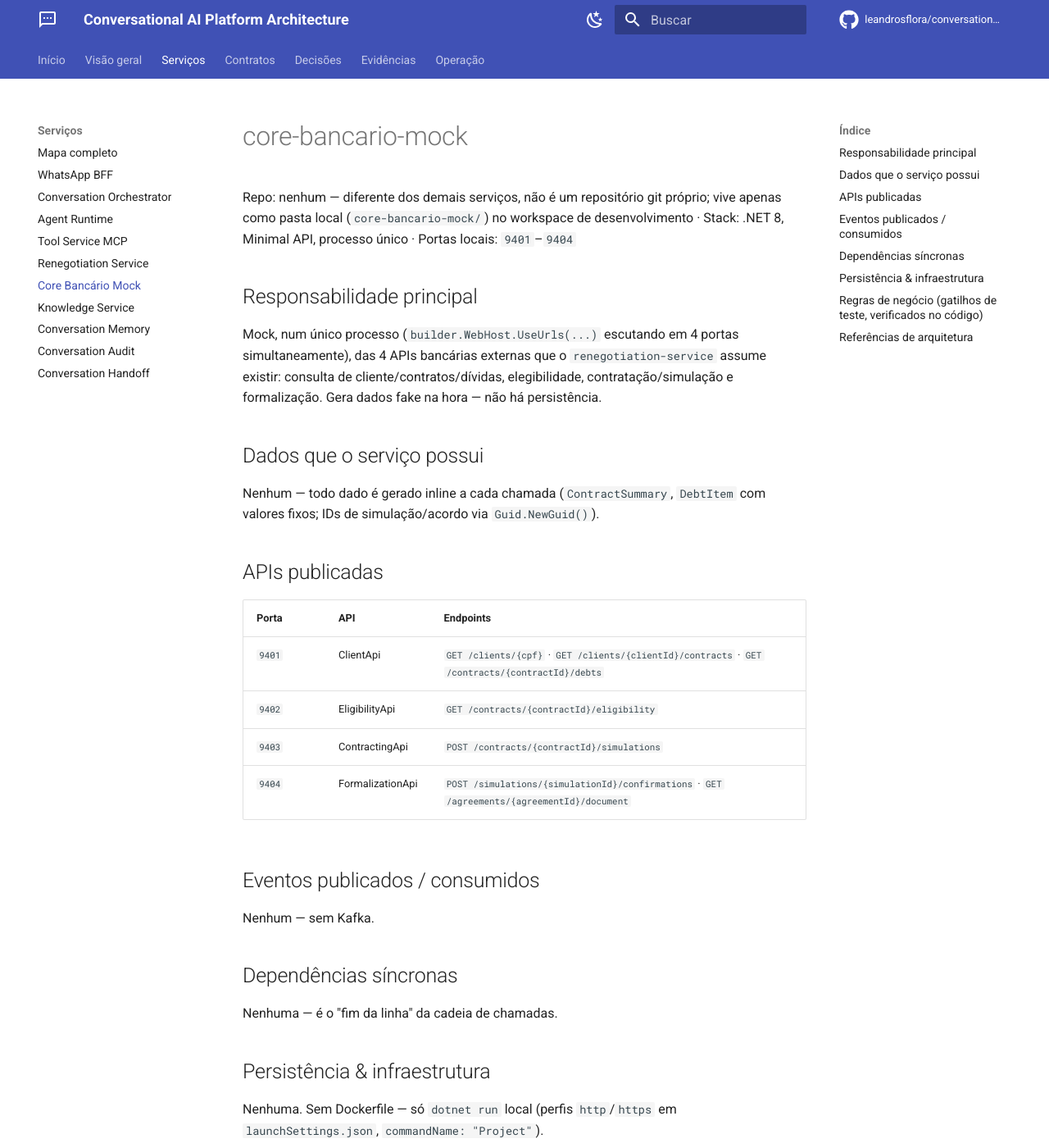
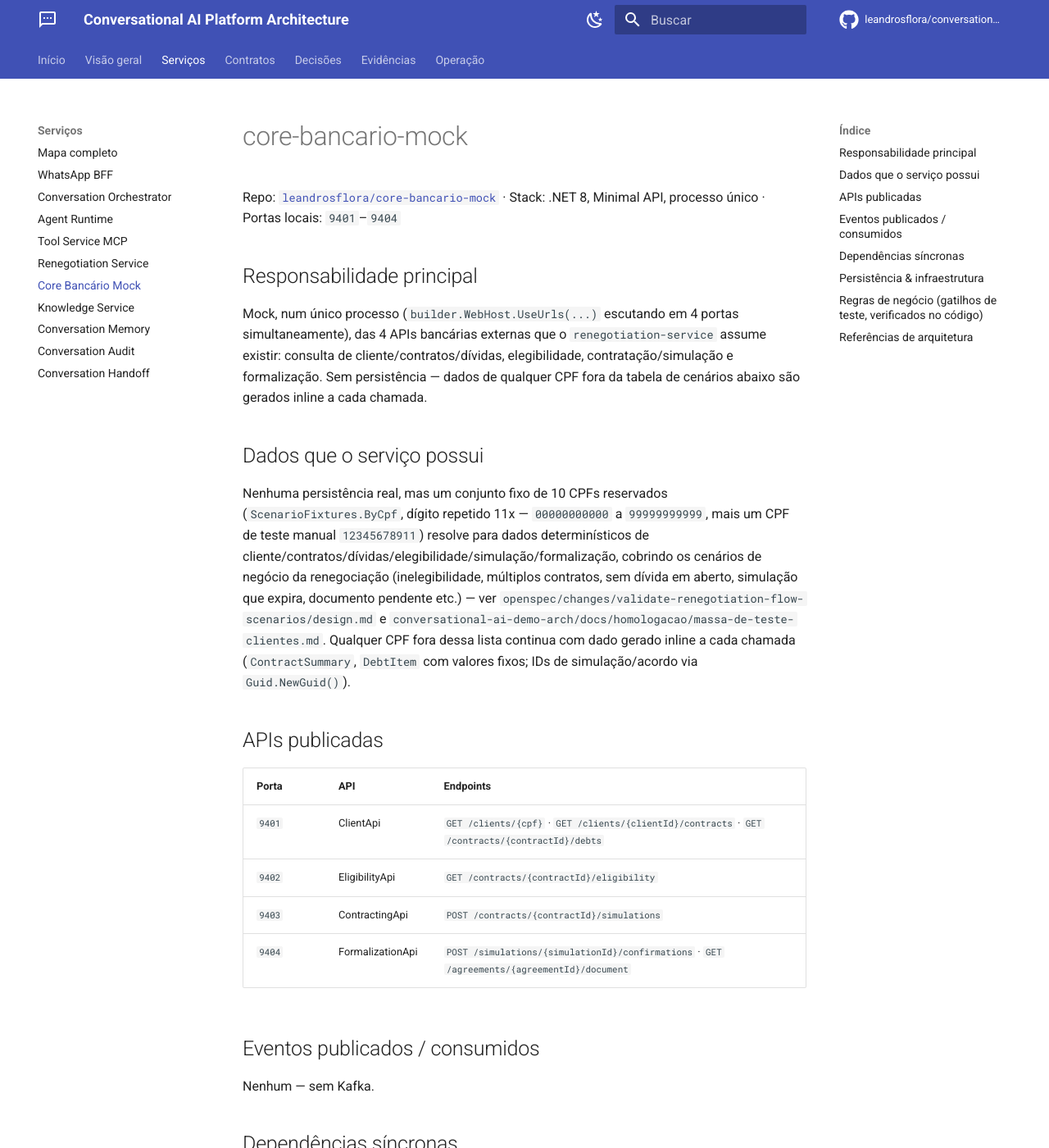
Before and after one commit to leandrosflora/conversational-ai-demo-arch, an MkDocs documentation site: the page built from docs/services/core-bancario-mock.md, in a window 1280 px wide and 1400 px high. Shown: the whole window at 82% size. Built offline with MkDocs 1.6.1 and Material for MkDocs 9.7.7, drawn with Linux system fonts in a browser that asks for light colours; comment, search, counter and statistics services are not loaded; some of the changed text lies outside the part shown.

Commit message:
Update docs now that core-bancario-mock has its own repository
core-bancario-mock was just given its own GitHub repo (previously a
local-only folder with no git tracking at all). Update the three
places that documented it as repo-less, and refresh
docs/services/core-bancario-mock.md's stale claims discovered while
doing this (no Dockerfile - it has one and is built via Docker Compose;
"no fixed data" - the reserved-CPF scenario table added in
validate-renegotiation-flow-scenarios is now the source of truth for
10 CPFs).

Co-Authored-By: Claude Sonnet 5 <noreply@anthropic.com>

```diff
--- a/docs/services/core-bancario-mock.md
+++ b/docs/services/core-bancario-mock.md
@@ -1,14 +1,14 @@
 # core-bancario-mock
 
-Repo: nenhum — diferente dos demais serviços, não é um repositório git próprio; vive apenas como pasta local (`core-bancario-mock/`) no workspace de desenvolvimento · Stack: .NET 8, Minimal API, processo único · Portas locais: `9401`–`9404`
+Repo: [`leandrosflora/core-bancario-mock`](https://github.com/leandrosflora/core-bancario-mock) · Stack: .NET 8, Minimal API, processo único · Portas locais: `9401`–`9404`
 
 ## Responsabilidade principal
 
-Mock, num único processo (`builder.WebHost.UseUrls(...)` escutando em 4 portas simultaneamente), das 4 APIs bancárias externas que o `renegotiation-service` assume existir: consulta de cliente/contratos/dívidas, elegibilidade, contratação/simulação e formalização. Gera dados fake na hora — não há persistência.
+Mock, num único processo (`builder.WebHost.UseUrls(...)` escutando em 4 portas simultaneamente), das 4 APIs bancárias externas que o `renegotiation-service` assume existir: consulta de cliente/contratos/dívidas, elegibilidade, contratação/simulação e formalização. Sem persistência — dados de qualquer CPF fora da tabela de cenários abaixo são gerados inline a cada chamada.
 
 ## Dados que o serviço possui
 
-Nenhum — todo dado é gerado inline a cada chamada (`ContractSummary`, `DebtItem` com valores fixos; IDs de simulação/acordo via `Guid.NewGuid()`).
+Nenhuma persistência real, mas um conjunto fixo de 10 CPFs reservados (`ScenarioFixtures.ByCpf`, dígito repetido 11x — `00000000000` a `99999999999`, mais um CPF de teste manual `12345678911`) resolve para dados determinísticos de cliente/contratos/dívidas/elegibilidade/simulação/formalização, cobrindo os cenários de negócio da renegociação (inelegibilidade, múltiplos contratos, sem dívida em aberto, simulação que expira, documento pendente etc.) — ver `openspec/changes/validate-renegotiation-flow-scenarios/design.md` e `conversational-ai-demo-arch/docs/homologacao/massa-de-teste-clientes.md`. Qualquer CPF fora dessa lista continua com dado gerado inline a cada chamada (`ContractSummary`, `DebtItem` com valores fixos; IDs de simulação/acordo via `Guid.NewGuid()`).
 
 ## APIs publicadas
 
@@ -29,9 +29,11 @@ Nenhuma — é o "fim da linha" da cadeia de chamadas.
 
 ## Persistência & infraestrutura
 
-Nenhuma. Sem Dockerfile — só `dotnet run` local (perfis `http`/`https` em `launchSettings.json`, `commandName: "Project"`).
+Nenhuma. Roda tanto via `dotnet run` local quanto em container (tem `Dockerfile`, usado como `build: context: ../core-bancario-mock` no `docker-compose.yml` deste repo).
 
 ## Regras de negócio (gatilhos de teste, verificados no código)
+
+Genéricos, aplicados a qualquer CPF fora da tabela de cenários reservados (ver "Dados que o serviço possui" acima):
 
 | Cenário | Gatilho exato | Resposta |
 |---|---|---|
@@ -41,6 +43,10 @@ Nenhuma. Sem Dockerfile — só `dotnet run` local (perfis `http`/`https` em `la
 | Confirmação não possível | `simulationId` contém `"expired"` | `200 OK`, `{confirmed:false, reason:"simulation_expired"}` |
 | Documento não disponível | `agreementId` contém `"pendente"` | `200 OK`, `{available:false, reason:"document_not_ready"}` |
 
+Para os 10 CPFs reservados, elegibilidade/simulação-expira/documento-pendente vêm de dados fixos por
+CPF em vez desses gatilhos textuais (embora `simulationId`/`agreementId` ainda carreguem os mesmos
+marcadores `-expired`/`-pendente` internamente, propagados a partir do CPF do contrato de origem).
+
 **Inconsistência conhecida:** o cabeçalho do código afirma que o mock "sempre retorna 200 OK, nunca 4xx" — mas o handler de `GET /clients/{cpf}` retorna `404 Not Found` para CPF não cadastrado, contradizendo esse comentário. Os demais 4 cenários acima seguem a convenção de sempre `200`. Além disso, os endpoints de contratos e dívidas (`/clients/{clientId}/contracts`, `/contracts/{contractId}/debts`) não implementam nenhum gatilho de "não encontrado" próprio, embora o `renegotiation-service` os trate como se pudessem retornar 404.
 
 ## Referências de arquitetura
```
Also changed, not shown: README.md (+2 -2 lines), docs/runbook.md (+1 -1 lines).
